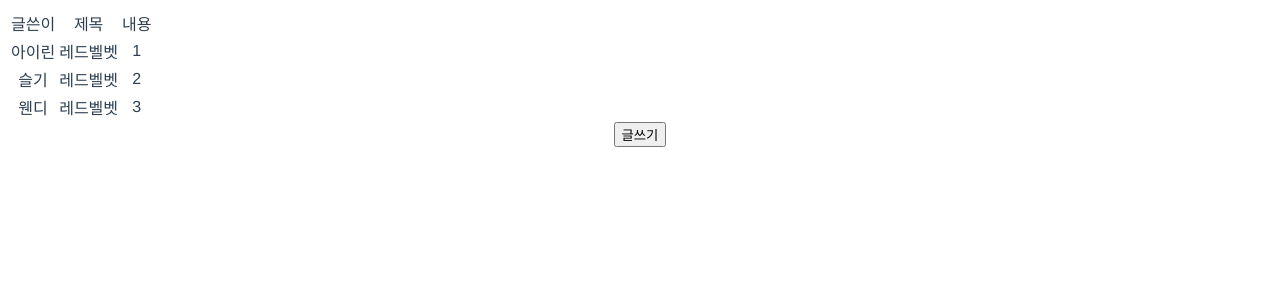
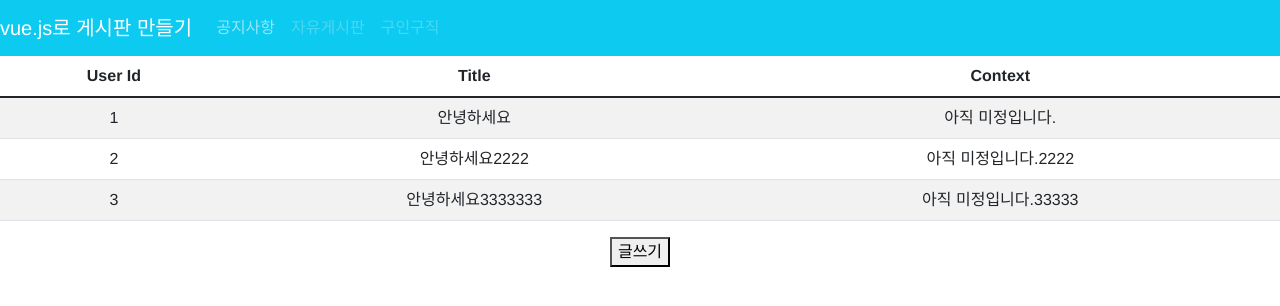
Before and after one commit to seyoungjoy/vue-board, a Vue app: page / in a window 1280 px wide. Shown: the top 306 px of the page. Built offline with nearby package versions, Linux system fonts and the light colour scheme.

Commit message:
bootstrap 적용

```diff
--- a/package.json
+++ b/package.json
@@ -7,6 +7,8 @@
     "build": "vue-cli-service build"
   },
   "dependencies": {
+    "bootstrap": "^5.1.3",
+    "bootstrap-vue": "^2.22.0",
     "core-js": "^3.8.3",
     "vue": "^2.6.14",
     "vue-router": "^3.5.1",
--- a/src/App.vue
+++ b/src/App.vue
@@ -1,11 +1,17 @@
 <template>
   <div id="app">
+    <HeaderComp></HeaderComp>
     <router-view/>
   </div>
 </template>
 <script>
+import HeaderComp from '@/components/HeaderComp.vue'
+
 export default {
   name:'App',
+  components:{
+    HeaderComp,
+  }
 }
 </script>
 <style>
--- a/src/components/Create.vue
+++ b/src/components/Create.vue
@@ -1,6 +1,6 @@
 <template>
   <div>
-    <input v-model="writer" placeholder="글쓴이"/>
+    <input v-model="userId" placeholder="글쓴이"/>
     <input v-model="title" placeholder="제목"/>
     <textarea v-model="content" placeholder="내용"/>
     <button @click="index !== undefined ? update() : write()">{{index !== undefined ? '수정': '작성'}}</button>
@@ -14,30 +14,33 @@ export default {
     const index = this.$route.params.contentId;
     return{
       data: data,
-      writer:index !== undefined ? data[index].writer : "",
+      userId: index !== undefined ? data[index].user_id : "",
       title:index !== undefined ? data[index].title : "",
-      content:index !== undefined ? data[index].content : "",
+      content:index !== undefined ? data[index].context : "",
       index:index,
     }
   },
+  // beforeMount(){
+  //   console.log(this.data.Content);
+  // },
   methods:{
     write(){
       this.data.push({
-        writer:this.writer,
+        user_id:this.userId,
         title:this.title,
-        content:this.content
+        context:this.content
       })
       this.$router.push({
         path:'/',
       })
     },
     update(){
-      data[this.index].writer = this.writer;
+      data[this.index].user_id = this.userId;
       data[this.index].title = this.title;
-      data[this.index].content = this.content;
+      data[this.index].context = this.content;
       alert('수정되었습니다');
       this.$router.push({
-        name:'/'
+        path:'/'
       })
     }
   },
--- a/src/components/Detail.vue
+++ b/src/components/Detail.vue
@@ -1,8 +1,8 @@
 <template>
   <div>
-    <div>{{data.writer}}</div>
+    <div>{{data.user_id}}</div>
     <div>{{data.title}}</div>
-    <div>{{data.content}}</div>
+    <div>{{data.context}}</div>
     <button @click="updateData">수정</button>
     <button @click="deleteData">삭제</button>
   </div>
--- /dev/null
+++ b/src/components/HeaderComp.vue
@@ -0,0 +1,27 @@
+<template>
+    <div>
+  <b-navbar toggleable="lg" type="dark" variant="info">
+    <b-navbar-brand href="#">vue.js로 게시판 만들기</b-navbar-brand>
+
+    <b-navbar-toggle target="nav-collapse"></b-navbar-toggle>
+
+    <b-collapse id="nav-collapse" is-nav>
+      <b-navbar-nav>
+        <b-nav-item href="#">공지사항</b-nav-item>
+        <b-nav-item href="#" disabled>자유게시판</b-nav-item>
+        <b-nav-item href="#" disabled>구인구직</b-nav-item>
+      </b-navbar-nav>
+    </b-collapse>
+  </b-navbar>
+</div>
+</template>
+<script>
+export default {
+    name:"HeaderComp",
+    data(){
+      return{
+
+      }
+    }
+}
+</script>
--- a/src/components/Read.vue
+++ b/src/components/Read.vue
@@ -1,17 +1,19 @@
 <template>
   <div>
-    <table>
+
+    <b-table striped hover :items="data" :fields="fields" @click="detail(index)"></b-table>
+    <!-- <table>
       <tr>
         <td>글쓴이</td>
         <td>제목</td>
         <td>내용</td>
       </tr>
       <tr v-for="(value, index) in data" :key="index" @click="detail(index)">
-        <td>{{ value.writer }}</td>
+        <td>{{ value.user_id }}</td>
         <td>{{ value.title }}</td>
-        <td>{{ value.content }}</td>
+        <td>{{ value.context }}</td>
       </tr>
-    </table>
+    </table> -->
     <button @click="write">글쓰기</button>
   </div>
 </template>
@@ -21,7 +23,8 @@ export default {
   name:'Read',
   data(){
     return{
-      data:data
+      data:data,
+      fields:['user_id', 'title', 'context']
     }
   },
   methods:{
@@ -31,6 +34,7 @@ export default {
       })
     },
     detail(index){
+      alert(1);
       this.$router.push({
         name:'Detail',
         params:{
@@ -38,7 +42,6 @@ export default {
         }
       })
 
-
     }
   }
 
--- a/src/data/index.js
+++ b/src/data/index.js
@@ -1,20 +1,48 @@
-export default [
-    // DB를 만들지 않고 더미 데이터를 만들어 연습해볼 예정
-    // 게시판 완성 후 DB도 만들어보자
+// export default [
+//     // DB를 만들지 않고 더미 데이터를 만들어 연습해볼 예정
+//     // 게시판 완성 후 DB도 만들어보자
+//     {
+//         writer : '아이린',
+//         title: '레드벨벳',
+//         content:'1'
+//     },
+//     {
+//         writer : '슬기',
+//         title: '레드벨벳',
+//         content:'2'
+//     },
+//     {
+//         writer : '웬디',
+//         title: '레드벨벳',
+//         content:'3'
+//     },
+
+// ]
+
+export default[
         {
-        writer : '아이린',
-        title: '레드벨벳',
-        content:'1'
+            content_id:1,
+            user_id:1,
+            title:'안녕하세요',
+            context:'아직 미정입니다.',
+            created_at : '2019-11-22 13:11:22',
+            undated_at : null
         },
         {
-        writer : '슬기',
-        title: '레드벨벳',
-        content:'2'
+            content_id:2,
+            user_id:2,
+            title:'안녕하세요2222',
+            context:'아직 미정입니다.2222',
+            created_at : '2019-11-22 13:11:22',
+            undated_at : null
         },
         {
-        writer : '웬디',
-        title: '레드벨벳',
-        content:'3'
-    },
+            content_id:3,
+            user_id:3,
+            title:'안녕하세요3333333',
+            context:'아직 미정입니다.33333',
+            created_at : '2019-11-22 13:11:22',
+            undated_at : null
+        }
 
     ]
--- a/src/main.js
+++ b/src/main.js
@@ -2,9 +2,12 @@ import Vue from 'vue'
 import App from './App.vue'
 import router from './router'
 import store from './store'
+import BootstrapVue from 'bootstrap-vue'
 
+import 'bootstrap/dist/css/bootstrap.css'
+import 'bootstrap-vue/dist/bootstrap-vue.css'
 Vue.config.productionTip = false
-
+Vue.use(BootstrapVue)
 new Vue({
   router,
   store,
```
Also changed, not shown: 1 other file (tests, documents, lock files or other folders). Lines whose indentation alone changed are shown as unchanged.
